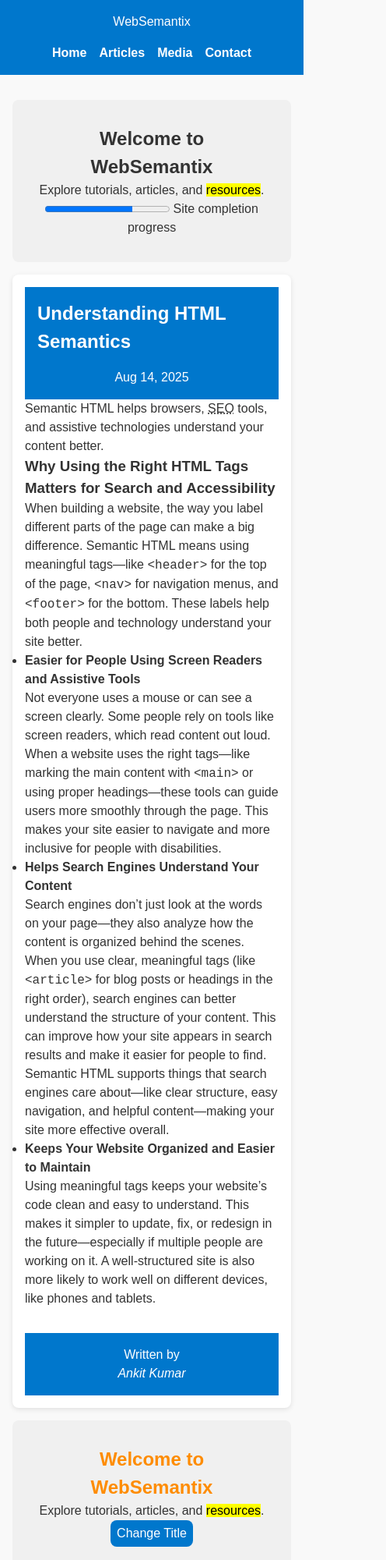
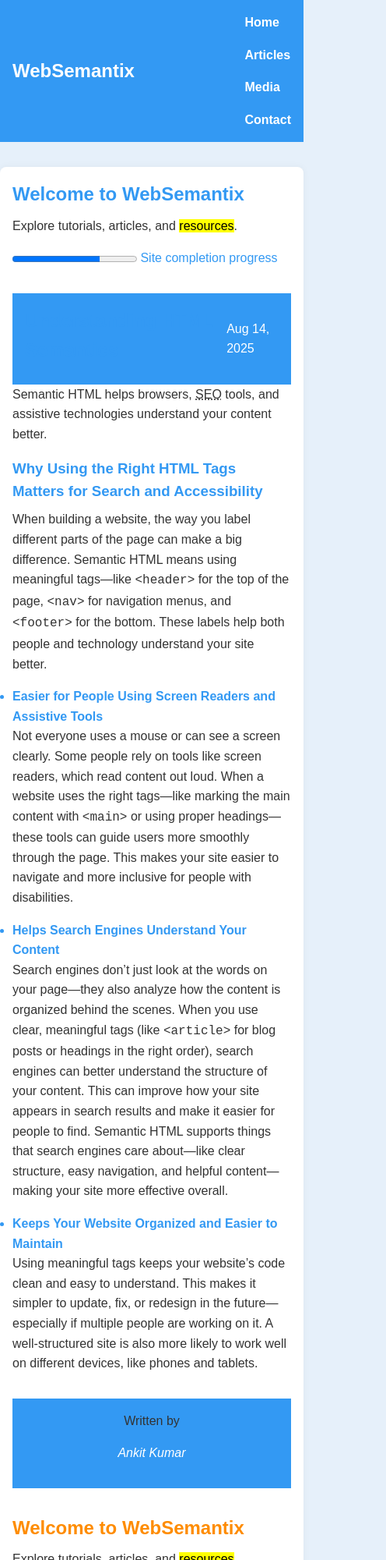
Before and after one commit to AnkitSWEng/websemantix, a plain HTML site: page index.html in a window 390 px wide. Shown: the top 2000 px of the page at 78% size, 496 px wide, since content can reach past the window. Drawn offline with Linux system fonts and the light colour scheme; no server answers.

Commit message:
updated css

```diff
--- a/styles.css
+++ b/styles.css
@@ -1,4 +1,4 @@
-/* 1. Reset & Base Styles */
+/* ===== RESET & BASE ===== */
 * {
   margin: 0;
   padding: 0;
@@ -7,181 +7,150 @@
 
 html {
   font-size: 16px;
-  font-family: Arial, sans-serif;
 }
 
 body {
-  background-color: #f9f9f9;
-  color: #333;
-  line-height: 1.5;
+  font-family: Arial, sans-serif;
+  line-height: 1.6;
+  background: #E6F0FA; /* Soft light blue */
+  color: #3399f3;
 }
 
-/* 2. CSS Variables */
-:root {
-  --primary-color: #0077cc;
-  --secondary-color: #005fa3;
-  --light-gray: #f0f0f0;
-  --max-width: 1200px;
-  --border-radius: 8px;
-}
-
-/* 3. Layout Wrappers */
-header,
-main,
-footer {
-  max-width: var(--max-width);
-  margin: auto;
+/* ===== HEADER ===== */
+header {
+  background: #3399f3;
+  color: white;
   padding: 1rem;
-}
-
-header {
-  background: var(--primary-color);
-  color: white;
   display: flex;
   justify-content: space-between;
   align-items: center;
 }
 
-header nav ul {
-  list-style: none;
+header .logo {
+  font-weight: bold;
+  font-size: 1.5rem;
+}
+
+nav ul {
   display: flex;
   gap: 1rem;
+  list-style: none;
 }
 
-header nav a {
+nav a {
   color: white;
   text-decoration: none;
   font-weight: bold;
 }
 
-header nav a:hover {
-  text-decoration: underline;
+nav a:hover {
+  color: #FE8C00;
 }
 
-/* 4. Hero Section */
-#hero {
-  background: var(--light-gray);
-  padding: 2rem;
-  text-align: center;
-  border-radius: var(--border-radius);
-  margin: 1rem 0;
+/* ===== MAIN CONTENT ===== */
+main {
+  max-width: 900px;
+  margin: 2rem auto;
+  padding: 1rem;
+  background: white;
+  border-radius: 8px;
+  box-shadow: 0 0 10px rgba(0,0,0,0.05);
 }
 
-/* 5. Articles Section */
-#articles {
-  display: grid;
-  gap: 1rem;
-  grid-template-columns: repeat(auto-fit, minmax(250px, 1fr));
+section {
+  margin-bottom: 2rem;
 }
 
-article {
-  background: white;
-  padding: 1rem;
-  border-radius: var(--border-radius);
-  box-shadow: 0 2px 6px rgba(0,0,0,0.1);
+h1, h2, h3 {
+  margin-bottom: 0.5rem;
+  color: #3399f3;
 }
 
-/* 6. Media Section */
-#media {
-  margin: 2rem 0;
+p {
+  margin-bottom: 1rem;
+  color: #333;
 }
 
-video,
-audio {
-  width: 100%;
-  border-radius: var(--border-radius);
+/* ===== LISTS ===== */
+#dynamicList ul {
+  list-style: disc inside;
+  margin-top: 0.5rem;
 }
 
-/* 7. Contact Form */
-form {
-  background: white;
-  padding: 1.5rem;
-  border-radius: var(--border-radius);
-  box-shadow: 0 2px 6px rgba(0,0,0,0.1);
-  display: flex;
-  flex-direction: column;
-  gap: 1rem;
+#dynamicList li {
+  padding: 4px 6px;
+  border-bottom: 1px solid #eee;
 }
 
-label {
-  font-weight: bold;
+#dynamicList li:hover {
+  background: #f1f1f1;
 }
 
-input,
-select,
-textarea,
-button {
+/* ===== FORM & BUTTONS ===== */
+input, select, button {
   padding: 0.5rem;
+  margin: 0.25rem 0;
   border: 1px solid #ccc;
-  border-radius: var(--border-radius);
-  font-size: 1rem;
+  border-radius: 4px;
 }
 
 button {
-  background: var(--primary-color);
+  background: #FE8C00;
   color: white;
+  border: none;
   cursor: pointer;
-  border: none;
+  transition: background 0.2s ease;
 }
 
 button:hover {
-  background: var(--secondary-color);
+  background: #ff9f33;
 }
 
-/* 8. Sidebar */
-aside {
-  background: var(--light-gray);
-  padding: 1rem;
-  border-radius: var(--border-radius);
-  margin-top: 2rem;
-}
-
-/* 9. Footer */
-footer {
-  text-align: center;
-  padding: 1rem;
-  background: var(--primary-color);
-  color: white;
-  margin-top: 2rem;
-}
-
-/* 10. Responsive Tweaks */
-@media (max-width: 768px) {
-  header {
-    flex-direction: column;
-    gap: 1rem;
-  }
-}
-
-#thankyou {
-    display: none;
-    padding: 1rem;
-    background: #e6ffe6;
-    border: 1px solid #00a000;
-    margin-top: 1rem;
-}
-
-#thankyou:target {
-    display: block;
-}
+/* ===== TOGGLE HIGHLIGHT ===== */
 .highlight {
-  background-color: yellow;
+  background-color: #FEF08A; /* soft yellow */
   padding: 4px;
   transition: background-color 0.3s ease;
 }
 
+/* ===== ANIMATION BOX ===== */
 #animateBox {
   width: 50px;
   height: 50px;
-  background-color: #FE8C00;
+  background-color: #2F9B65;
   position: relative;
   transition: transform 0.5s ease;
+  margin-top: 1rem;
 }
 
 .animate-move {
   transform: translateX(150px);
 }
-li[contenteditable="true"] {
-  outline: 2px dashed #FE8C00;
-  padding: 2px;
+
+/* ===== FOOTER ===== */
+footer {
+  background: #3399f3;
+  color: white;
+  text-align: center;
+  padding: 1rem;
+  margin-top: 2rem;
 }
+
+footer a {
+  color: #FE8C00;
+  text-decoration: none;
+}
+
+footer a:hover {
+  text-decoration: underline;
+}
+
+/* ===== RESPONSIVE ===== */
+@media (max-width: 600px) {
+  nav ul {
+    flex-direction: column;
+  }
+  #animateBox {
+    transform: none !important;
+  }
+}
--- a/version.json
+++ b/version.json
@@ -1 +1 @@
-{ "version": "2025.08.14.204537", "buildTime": "Thu Aug 14 20:45:37 IST 2025" }
+{ "version": "2025.08.14.232210", "buildTime": "Thu Aug 14 23:22:10 IST 2025" }
```
